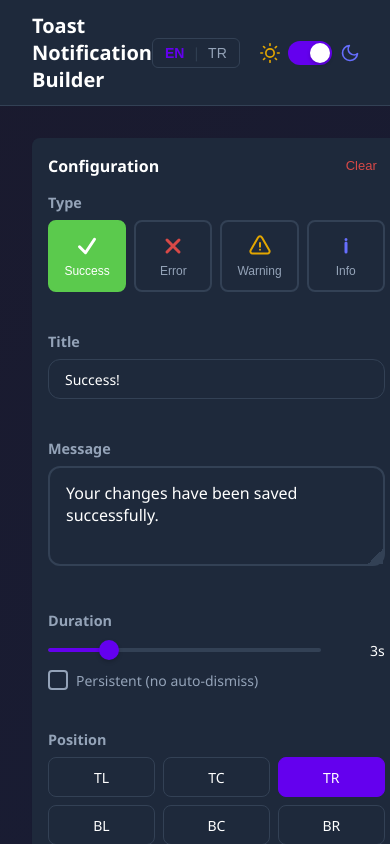
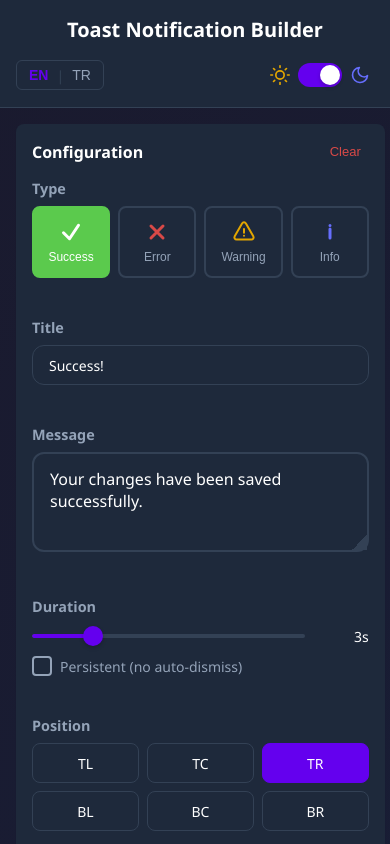
Before and after one commit to AliKaner/toast-sim, a Vue app: page / in a window 390 px wide. Shown: the top 844 px of the page. Built offline with nearby package versions, Linux system fonts and the light colour scheme.

Commit message:
feat: Implement initial application layout with Header, Body, Footer, Home page, and add PositionSelector Storybook story.

```diff
--- a/src/components/layout/Body.vue
+++ b/src/components/layout/Body.vue
@@ -15,4 +15,10 @@
   max-width: 1400px;
   margin: 0 auto;
 }
+
+@media (max-width: 480px) {
+  .app-body {
+    padding: 1rem;
+  }
+}
 </style>
--- a/src/components/layout/Footer.vue
+++ b/src/components/layout/Footer.vue
@@ -17,4 +17,10 @@
   text-align: center;
   color: var(--color-text-muted);
 }
+
+@media (max-width: 480px) {
+  .app-footer {
+    padding: 1.5rem 1rem;
+  }
+}
 </style>
--- a/src/components/layout/Header.vue
+++ b/src/components/layout/Header.vue
@@ -32,4 +32,17 @@ import LanguageSwitch from '@/components/ui/LanguageSwitch.vue'
   align-items: center;
   gap: 1rem;
 }
+
+@media (max-width: 480px) {
+  .app-header {
+    flex-direction: column;
+    gap: 1rem;
+    padding: 1rem;
+  }
+
+  .header-actions {
+    width: 100%;
+    justify-content: space-between;
+  }
+}
 </style>
--- a/src/pages/Home.vue
+++ b/src/pages/Home.vue
@@ -184,4 +184,10 @@ function handleCopyCode() {
     grid-template-columns: 1fr;
   }
 }
+
+@media (max-width: 480px) {
+  .builder-layout {
+    gap: 1rem;
+  }
+}
 </style>
```
Also changed, not shown: 1 other file (tests, documents, lock files or other folders).
